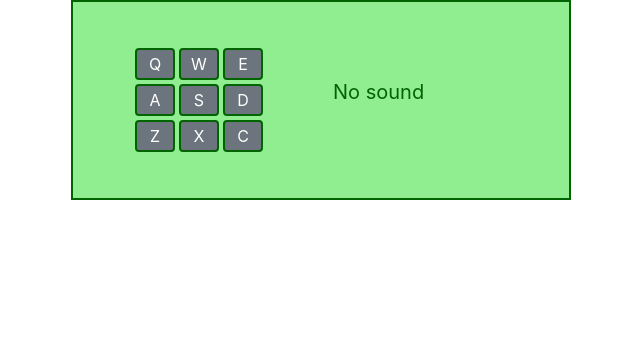
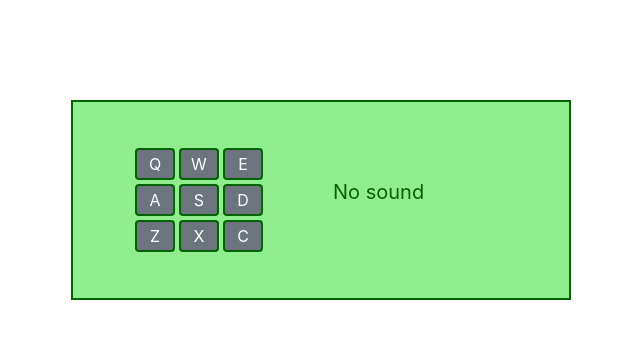
Before and after one commit to raivydassimenas/drum-machine, a React (Create React App) app: page / in a window 1280 px wide. Shown: the top 338 px of the page, without its empty margins (319-959 px from the left). Built offline with nearby package versions, Linux system fonts and the light colour scheme.

Commit message:
final project

```diff
--- a/src/App.css
+++ b/src/App.css
@@ -11,6 +11,8 @@
 
 .container {
 
+    position: relative;
+    top: 100px;
     display: flex;
     justify-content: center;
     width: 500px;
--- a/src/App.js
+++ b/src/App.js
@@ -59,10 +59,13 @@ function App() {
         setCurrentSound({title: "No sound"});
         window.addEventListener('keypress', handlePress);
         window.addEventListener('click', handleClick);
+        soundItems.forEach((soundItem) => document.getElementById(soundItem.key).addEventListener('ended', () => setCurrentSound({title: "No sound"})));
 
         return () => {
             window.removeEventListener('keypress', handlePress);
             window.removeEventListener('click', handleClick);
+            soundItems.forEach((soundItem) => document.getElementById(soundItem.key).removeEventListener('ended', () => setCurrentSound({title: "No sound"})));
+
         }
     }, []);
 
@@ -73,6 +76,7 @@ function App() {
     const playSound = () => {
         if (currentSound.title !== "No sound")
             document.getElementById(currentSound.key).play();
+        // setCurrentSound({title: "No sound"});
     }
 
     const handleClick = (e) => {
```
